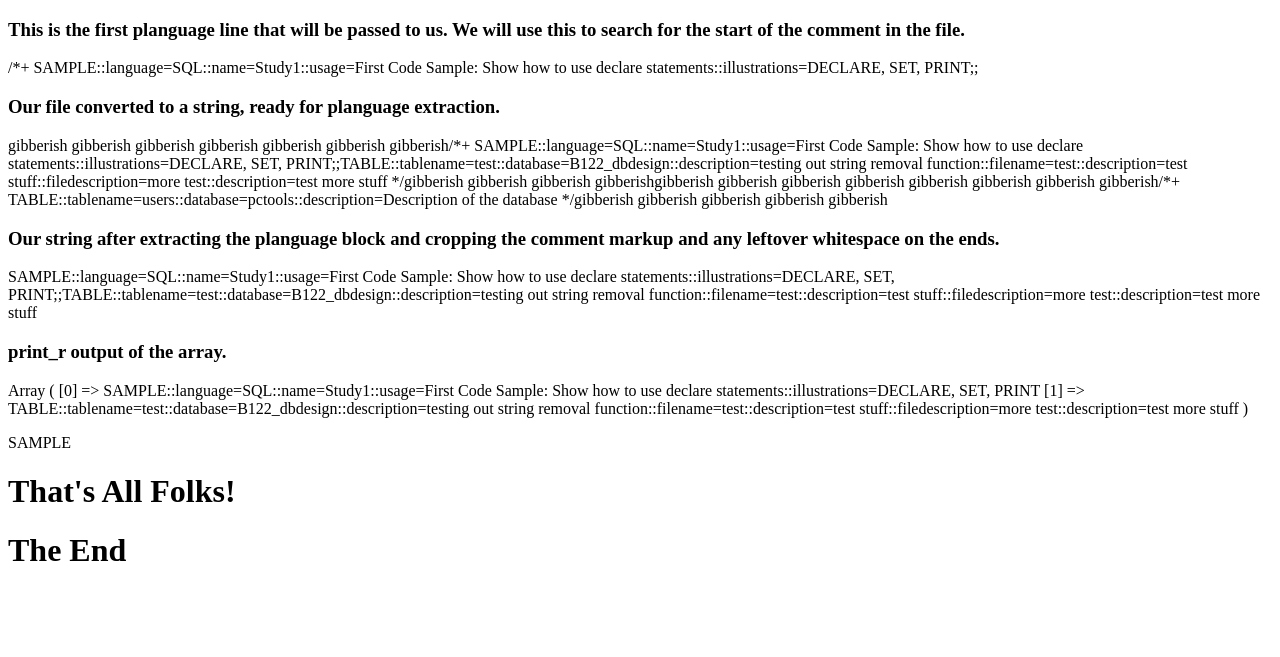
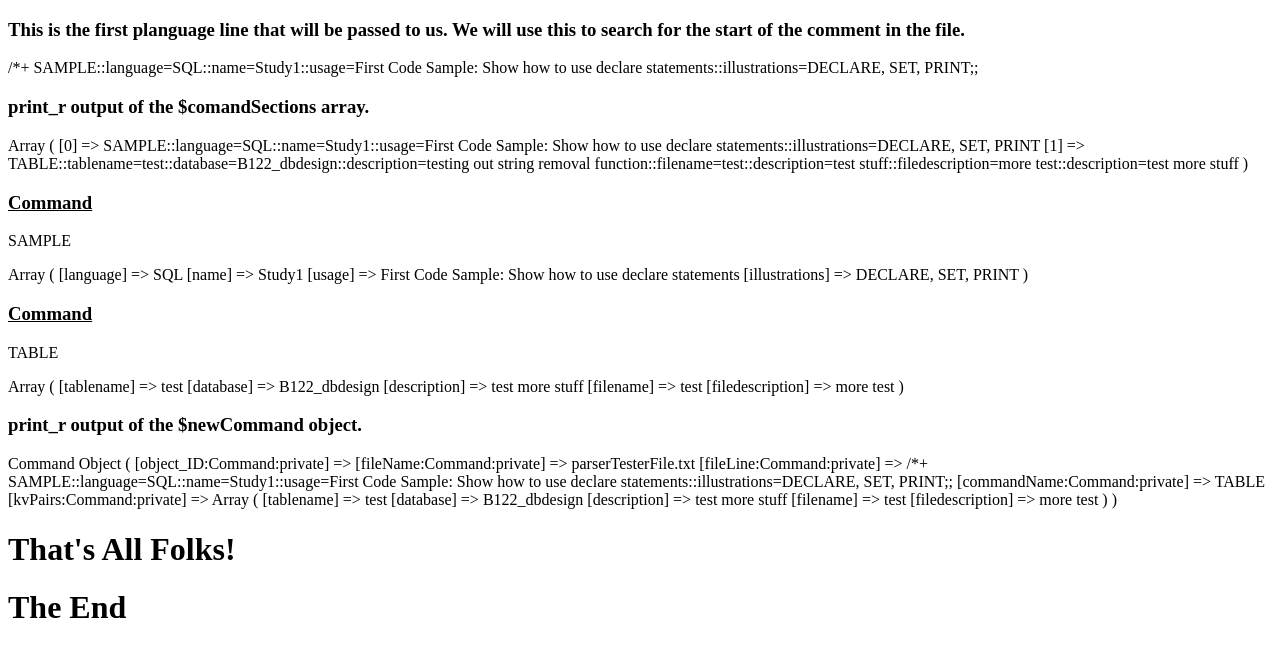
Before and after one commit to bit286/bit562, a PHP site: page /php/tests/planguageParserTest.php in a window 1280 px wide. Shown: the top 657 px of the page. Run offline with PHP 8.4, Linux system fonts and the light colour scheme.

Commit message:
Playing with the planguage objects.  Was having some issues, but trying to work through them and get it figured out.

```diff
--- a/php/Reader.php
+++ b/php/Reader.php
@@ -30,7 +30,7 @@ class Reader {
    public function addToPlanguage(Command $commandObj) {
       $command = $commandObj->getCommandName();
       $this->planguage[$command][] = $commandObj;
-   }
+    }
 
    // Read the project file names and target file names from the database.
    // Create a projectFiles array by making a ProjectFile object for each
@@ -74,9 +74,37 @@ class Reader {
    // in the comment.  Comment strings are parsed and put into the planguage array.  Some
    // commands will be packaged in the planguageReader and sent to the write file as HTML.
    // The LINK command would be an example.
-   protected function planguageReader($readHandle, $writeHandle, $commentLine) {
-      // Complete this function.
+   function planguageReader($readHandle, $writeHandle, $commentLine) {
+      $file = fopen ($readHandle, 'r');
+      $fileString = '';
+          while (!feof($file)) {
+             $lineString = fgets ($file);
+             if ($lineString === false) continue;
+             $lineString = trim($lineString);
+             if (strlen($lineString) == 0) continue;
+             $fileString .= $lineString;
+         }
+         fclose($file);
+
+      $start = strpos ($fileString, $commentLine);
+      $start = $start + 3;
+      $end = strpos ($fileString, '*/', $start);
+      $planguageString = substr (substr ($fileString, 0, -(strlen($fileString) - $end)), $start);
+      $planguageString = trim ($planguageString);
+
+      $commandSections = explode(';;', $planguageString);
+      return $commandSections;
    }
+
+   function planguageManager($commandString, $fileLoc, $searchString) {
+     $newCommand = '';
+     $newCommand = new Command ($commandString, $fileLoc, $searchString);
+
+     return $newCommand;
+      }
+
+
+
 
 }
 
--- a/php/tests/planguageParserTest.php
+++ b/php/tests/planguageParserTest.php
@@ -9,6 +9,11 @@
 <?php
 
      require_once ('../Command.php');
+     require_once ('../Reader.php');
+     require_once('../DBManager.php');
+
+
+     $DB = new DBManager ('db_dsn', 'db_username', 'db_password');
 
      $searchString = '/*+       SAMPLE::language=SQL::name=Study1::usage=First Code Sample: Show how to use declare statements::illustrations=DECLARE, SET, PRINT;;';
 
@@ -16,6 +21,95 @@
          We will use this to search for the start of the comment in the file.</h3>';
 
      echo $searchString;
+
+
+
+     /*$file = fopen ('parserTesterFile.txt', 'r');
+     $fileString = '';
+         while (!feof($file)) {
+            $lineString = fgets ($file);
+            if ($lineString === false) continue;
+            $lineString = trim($lineString);
+            if (strlen($lineString) == 0) continue;
+            $fileString .= $lineString;
+        }
+        fclose($file);
+
+     echo '<h3>Our file converted to a string, ready for planguage extraction.</h3>';
+
+     echo $fileString;
+
+     $start = strpos ($fileString, $searchString);
+     $start = $start + 3;
+     $end = strpos ($fileString, '* /', $start);
+     $planguageString = substr (substr ($fileString, 0, -(strlen($fileString) - $end)), $start);
+     $planguageString = trim ($planguageString);
+
+
+
+
+     echo '<h3>Our string after extracting the planguage block and cropping the comment markup and any leftover whitespace on the ends.</h3>';
+
+     echo $planguageString;
+
+
+
+
+     $commandSections = explode(';;', $planguageString);*/
+
+     $newReader = new Reader($DB);
+     $commandSections = $newReader->planguageReader('parserTesterFile.txt', 'this.txt', $searchString);
+
+
+
+
+
+     echo '<h3>print_r output of the $comandSections array.</h3>';
+
+     print_r ($commandSections);
+
+
+
+     $commands = array();
+
+     for($i=0; $i<count($commandSections); $i+=1) {
+     $newCommand = new Command ($commandSections[$i], 'parserTesterFile.txt', $searchString);
+     $command = $newCommand->getCommandName();
+     echo '<h3><u>Command</u></h3>';
+     echo $command;
+     $pairs = $newCommand->getKVPairs();
+     echo '<p></p>';
+     print_r ($pairs);
+
+      }
+
+
+
+      echo '<h3>print_r output of the $newCommand object.</h3>';
+
+     print_r ($newCommand);
+
+
+
+     /*$newCommand = '';
+     $newCommand = new Command ($commandSections[0], 'parserTesterFile.txt', $searchString);
+
+     $command = $newCommand->getCommandName();
+
+     echo "<p>$command</p>";
+
+
+
+
+     $newCommand = new Command ($commandSections[$i], 'parserTesterFile.txt', $searchString);
+     $command = $newCommand->getCommandName();
+     echo '<h3><u>Command</u></h3>';
+     echo $command;
+     $pairs = $newCommand->getKVPairs();
+     echo '<p></p>';
+     print_r ($pairs);
+     $reader = new Reader ($DB);
+     $reader->addToPlanguage ($newCommand);
 
 
      $file = fopen ('parserTesterFile.txt', 'r');
@@ -35,7 +129,7 @@
 
      $start = strpos ($fileString, $searchString);
      $start = $start + 3;
-     $end = strpos ($fileString, '*/', $start);
+     $end = strpos ($fileString, '* /', $start);
      $planguageString = substr (substr ($fileString, 0, -(strlen($fileString) - $end)), $start);
      $planguageString = trim ($planguageString);
 
@@ -55,17 +149,36 @@
 
 
 
-     echo '<h3>print_r output of the array.</h3>';
+     echo '<h3>print_r output of the $comandSections array.</h3>';
 
      print_r ($commandSections);
 
 
-     $newCommand = '';
-     $newCommand = new Command ($commandSections[0], 'parserTesterFile.txt', $searchString);
 
-     $command = $newCommand->getCommandName();
+     $commands = array();
 
-     echo "<p>$command</p>";
+     for($i=0; $i<count($commandSections); $i+=1) {
+
+      }
+
+
+
+      echo '<h3>print_r output of the $newCommand object.</h3>';
+
+     print_r ($newCommand);
+
+     echo'<p></p>';
+      *
+      *
+      * $newReader = new Reader($DB);
+     $commands = $newReader->planguageReader('parserTesterFile.txt', 'this.txt', $searchString);
+
+     print_r ($commands);
+
+     $commands2 = $newReader->planguageManager($commands[0], 'parserTesterFile.txt', $searchString);
+
+     print_r ($commands2);
+      */
 
 
      echo '<h1>That\'s All Folks!<h1>';
```
